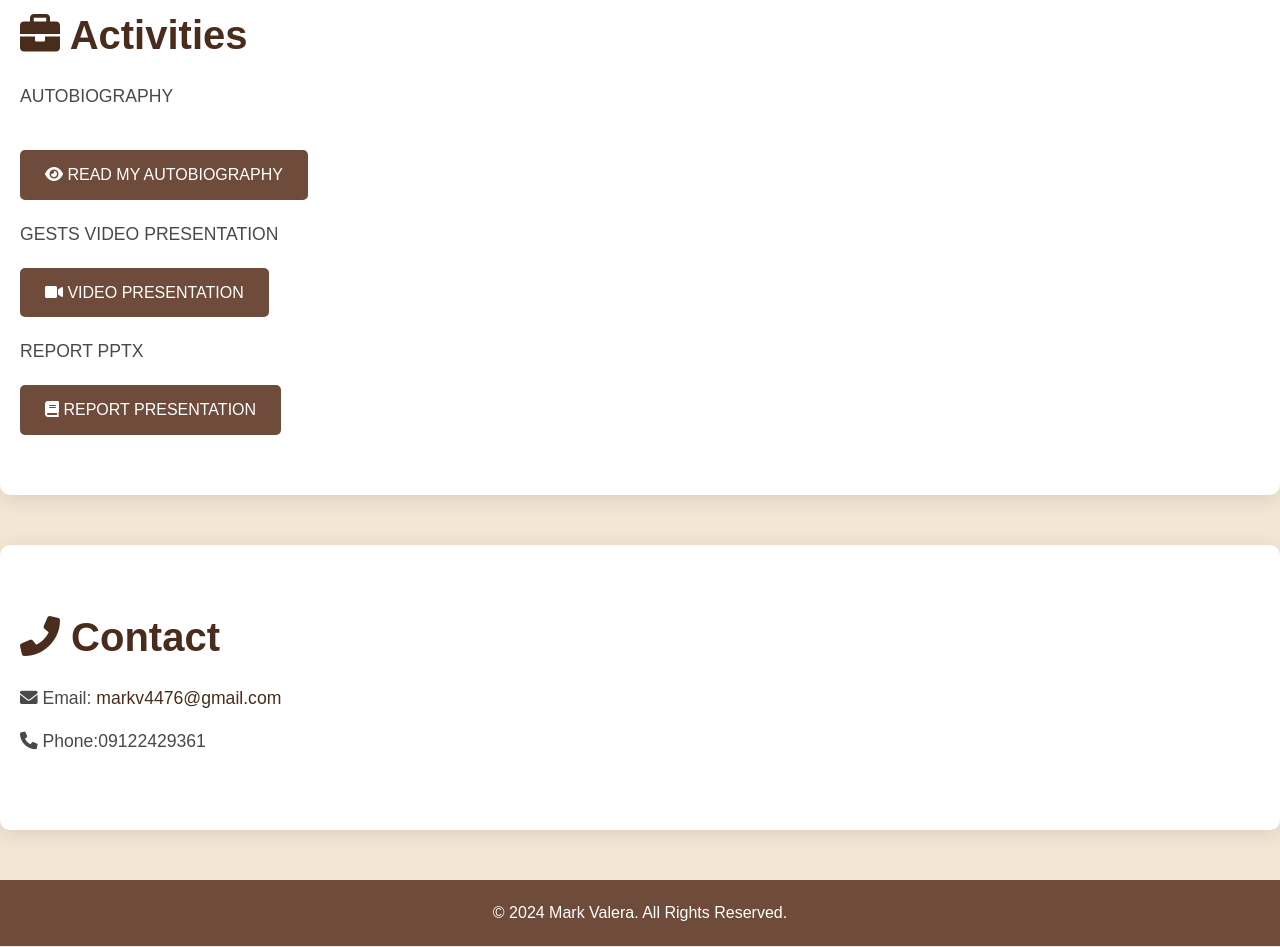
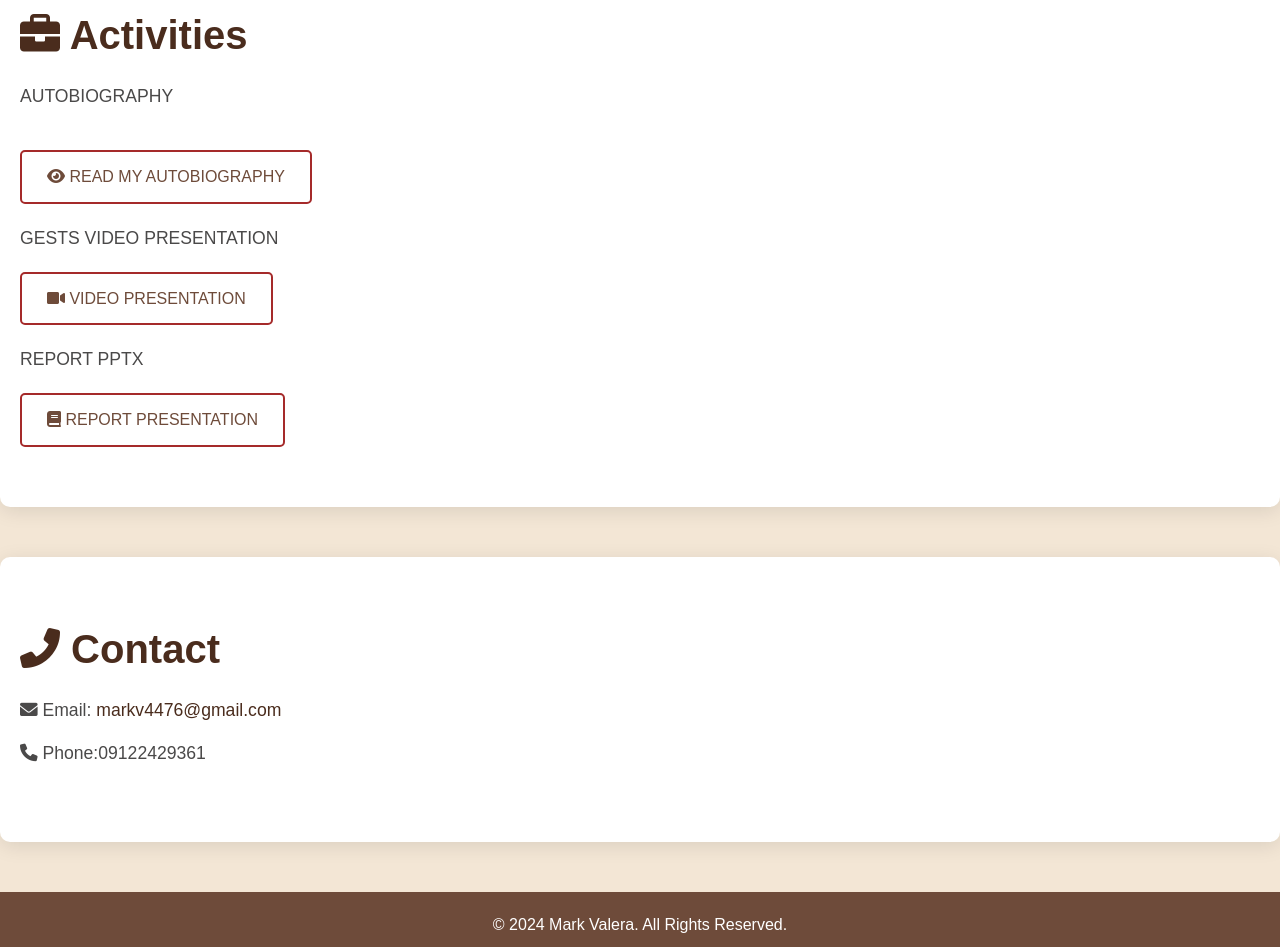
Before and after one commit to lancemiraran18/markvalera, a plain HTML site: page index.html in a window 1280 px wide. Shown: the part 1205-2152 px from the top of the page. Drawn offline with Linux system fonts and the light colour scheme.

Commit message:
Update index.html

```diff
--- a/index.html
+++ b/index.html
@@ -201,9 +201,10 @@
 
         .activities a {
             padding: 12px 25px;
-            background: #6e4b3a; /* Brown button */
-            color: white;
+            background: ; /* Brown button */
+            color: #6e4b3a;
             text-transform: uppercase;
+            border: 2px solid brown;
             font-size: 1rem;
             border-radius: 5px;
             display: inline-block;
@@ -214,6 +215,8 @@
         .activities a:hover {
             background-color: #f4d03f; /* Light golden */
             transform: translateY(-3px);
+            box-shadow: 0 0 20px 10px rgba(201, 141, 31, 0.7);
+            transition: box-shadow 0.3s ease, transform 0.3s ease;
         }
 
         /* Contact Section */
```
